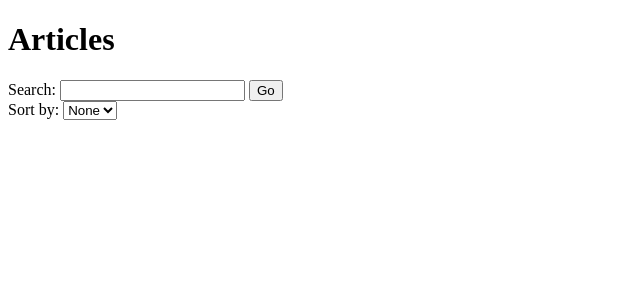
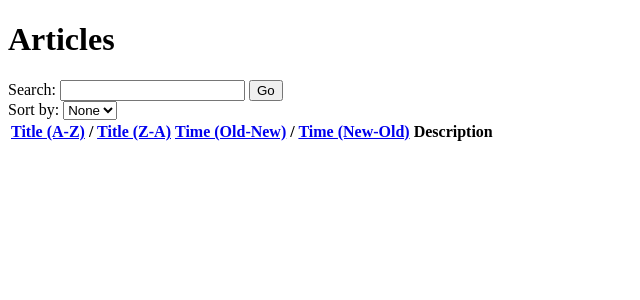
Before and after one commit to Nick0324/rss-parser, a Flask app: page /articles in a window 1280 px wide. Shown: the top 300 px of the page, without its empty margins (0-640 px from the left). Run offline with Flask 3, Linux system fonts and the light colour scheme; lists and menus that the app fills with data are empty.

Commit message:
Add ascending/descending sorting

```diff
--- a/app.py
+++ b/app.py
@@ -23,12 +23,19 @@ def get_articles_route():
     else:
         filtered_articles = articles
 
+    # Get sort type from request parameters
+    sort_type = request.args.get('sort')
+
     # Get sort order from request parameters
-    sort_order = request.args.get('sort')
+    sort_order = request.args.get('order')
 
     # Sort articles by date or alphabetically
-    if sort_order == 'title':
+    if sort_type == 'title' and sort_order == 'asc':
         sorted_articles = sorted(filtered_articles, key=lambda a: a['title'].lower())
+    elif sort_type == 'title' and sort_order == 'desc':
+        sorted_articles = sorted(filtered_articles, key=lambda a: a['title'].lower(), reverse=True)
+    elif sort_type == 'time' and sort_order == 'desc':
+        sorted_articles = sorted(filtered_articles, key=lambda a: a['time'], reverse=True)
     else:
         sorted_articles = sorted(filtered_articles, key=lambda a: a['time'])
 
--- a/templates/articles.html
+++ b/templates/articles.html
@@ -21,15 +21,21 @@
         <option value="title">Title</option>
     </select>
 
-    <ul id="article-list">
-        {% for article in articles %}
-            <li>
-                <h2><a href="{{ article.link }}">{{ article.title }}</a></h2>
-                <p>{{ article.description }}</p>
-                <p>{{ article.time }}</p>
-            </li>
-        {% endfor %}
-    </ul>
+    <table>
+  <tr>
+    <th><a href="?sort=title&order=asc">Title (A-Z)</a> / <a href="?sort=title&order=desc">Title (Z-A)</a></th>
+    <th><a href="?sort=time&order=asc">Time (Old-New)</a> / <a href="?sort=time&order=desc">Time (New-Old)</a></th>
+    <th>Description</th>
+  </tr>
+  {% for article in articles %}
+  <tr>
+    <td><a href="{{ article.link }}">{{ article.title }}</a></td>
+    <td>{{ article.time }}</td>
+    <td>{{ article.description }}</td>
+  </tr>
+  {% endfor %}
+</table>
+
 
     <script>
         $(function() {
```
Also changed, not shown: articles.json (+1 -1 lines).
